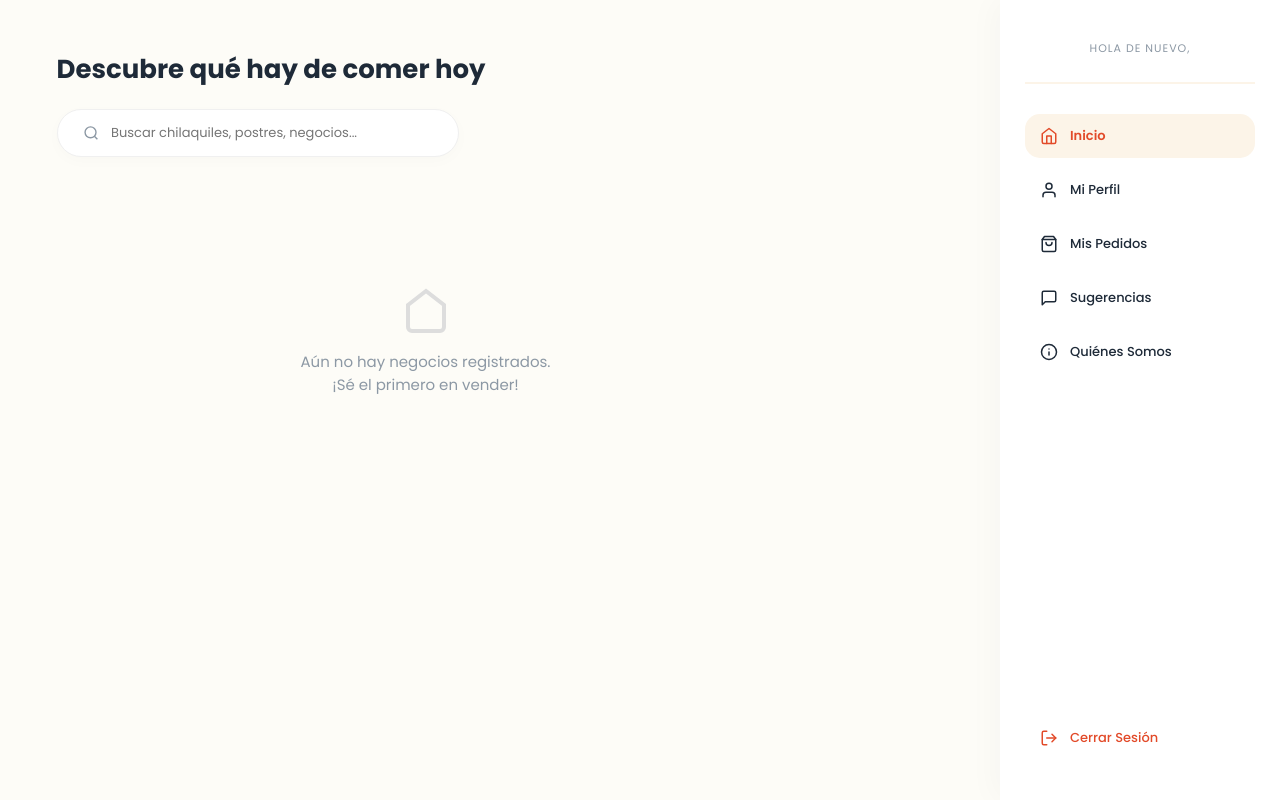
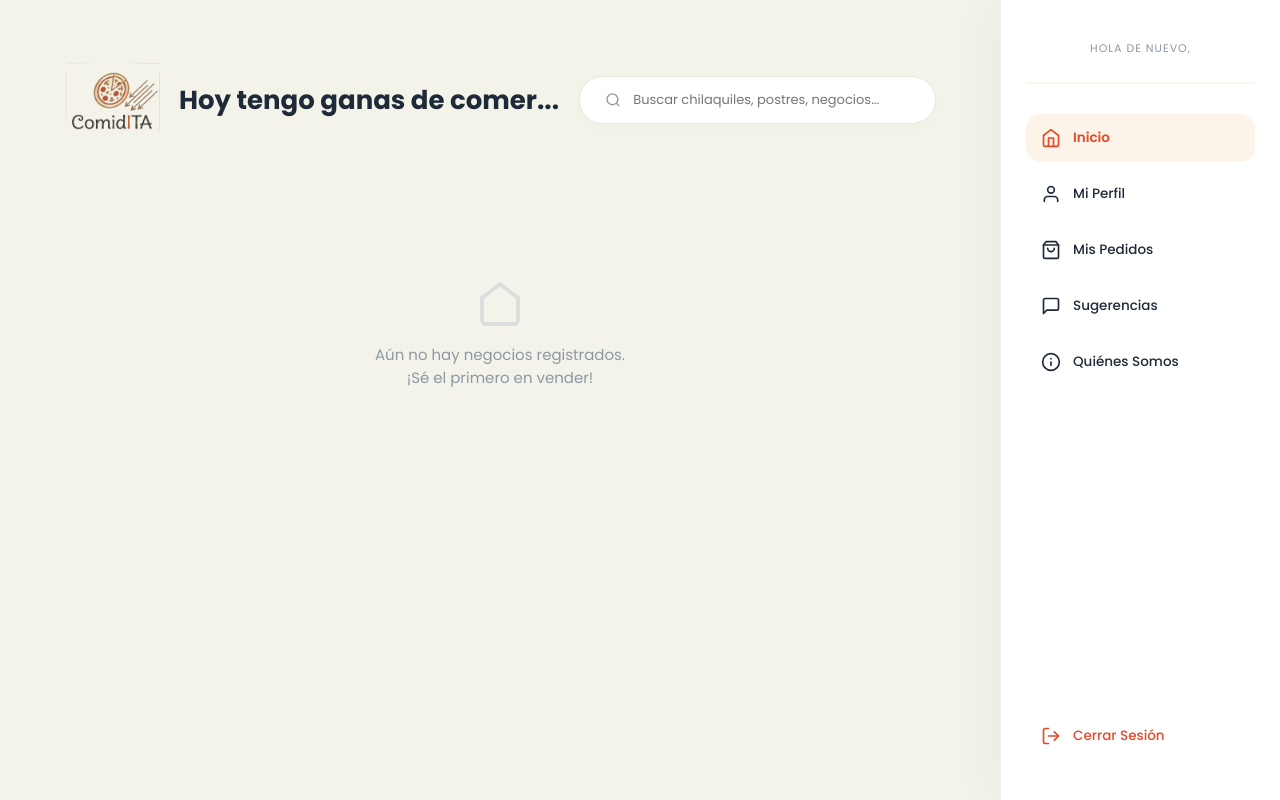
Before and after one commit to alexisrtp/ComidITA, a Django app: page /inicio/ in a window 1280 px wide. Run offline with Django 5.2, Linux system fonts and the light colour scheme; data that the repository does not hold is empty.

Commit message:
Se agregó el registro de usuarios, mejoras de diseño clientes

```diff
--- a/directorio/templates/inicio_cliente.html
+++ b/directorio/templates/inicio_cliente.html
@@ -8,13 +8,14 @@
     <link href="https://fonts.googleapis.com/css2?family=Poppins:wght@400;500;600;700&display=swap" rel="stylesheet">
     <style>
         :root {
-            --bg-main: #FDFCF7;
+            /* Se oscureció el fondo para crear contraste y profundidad */
+            --bg-main: #F4F3EA;
             --brand-light: #fcf4e8;
             --white: #FFFFFF;
             --text-dark: #1E2A38;
             --text-muted: #8C98A4;
             --accent-red: #E24A29;
-            --shadow-soft: -5px 0 30px rgba(30, 42, 56, 0.03);
+            --accent-hover: #C93E20;
             --sidebar-width: 280px;
         }
 
@@ -26,25 +27,39 @@
             color: var(--text-dark);
             min-height: 100vh;
             overflow-x: hidden;
-            display: flex; /* Estructura principal en Flexbox */
+            display: flex;
         }
 
         /* --- CONTENEDOR PRINCIPAL --- */
         .main-content {
             flex-grow: 1;
-            margin-right: var(--sidebar-width); /* Respeta el espacio del menú */
+            margin-right: var(--sidebar-width);
             padding: 50px 5%;
             box-sizing: border-box;
             min-height: 100vh;
         }
 
+        /* --- CABECERA Y BUSCADOR --- */
         .header-section {
             display: flex;
             justify-content: space-between;
             align-items: center;
             margin-bottom: 50px;
-            flex-wrap: wrap; /* Para pantallas más pequeñas */
             gap: 20px;
+        }
+
+        .title-container {
+            display: flex;
+            align-items: center;
+            gap: 15px;
+            flex-shrink: 0;
+        }
+
+        .header-logo {
+            width: 100px; /* Tamaño equilibrado */
+            height: 100px;
+            object-fit: contain;
+            mix-blend-mode: multiply; /* Funde el fondo blanco */
         }
 
         .header-section h1 {
@@ -53,17 +68,22 @@
             margin: 0;
         }
 
-        /* Barra de Búsqueda Minimalista */
         .search-bar {
             background: var(--white);
             border-radius: 50px;
             padding: 12px 25px;
             display: flex;
             align-items: center;
-            width: 350px;
-            max-width: 100%;
+            width: 500px;
+            max-width: 45%;
             box-shadow: 0 4px 15px rgba(0,0,0,0.02);
-            border: 1px solid #f0f0f0;
+            border: 1px solid #EAE8DF; /* Borde muy sutil */
+            transition: box-shadow 0.3s, border-color 0.3s;
+        }
+
+        .search-bar:focus-within, .search-bar:hover {
+            box-shadow: 0 8px 25px rgba(0,0,0,0.05);
+            border-color: #DCD8C8;
         }
 
         .search-bar input {
@@ -77,51 +97,75 @@
             background: transparent;
         }
 
-        /* --- GRID DE NEGOCIOS --- */
+        /* --- GRID DE NEGOCIOS (HCI: Appetite Appeal) --- */
         .negocios-grid {
             display: grid;
-            grid-template-columns: repeat(auto-fill, minmax(300px, 1fr));
-            gap: 30px;
+            grid-template-columns: repeat(auto-fill, minmax(320px, 1fr));
+            gap: 35px;
         }
 
         .negocio-card {
             background: var(--white);
-            border-radius: 25px;
-            padding: 25px;
-            box-shadow: 0 4px 15px rgba(0,0,0,0.02);
+            border-radius: 20px;
+            box-shadow: 0 10px 30px rgba(0,0,0,0.04);
             transition: transform 0.3s ease, box-shadow 0.3s ease;
             position: relative;
             cursor: pointer;
-            border: 2px solid transparent;
+            border: 1px solid transparent;
+            display: flex;
+            flex-direction: column;
+            overflow: hidden; /* Mantiene la imagen dentro del borde redondo */
         }
 
         .negocio-card:hover {
-            transform: translateY(-5px);
-            box-shadow: 0 15px 35px rgba(226, 74, 41, 0.08);
-            border-color: var(--brand-light);
+            transform: translateY(-8px);
+            box-shadow: 0 20px 40px rgba(226, 74, 41, 0.12);
+        }
+
+        /* Nueva Portada de la Tarjeta */
+        .card-cover {
+            height: 140px;
+            width: 100%;
+            background-color: var(--brand-light);
+            /* Imagen de comida por defecto temporal */
+            background-image: url('https://images.unsplash.com/photo-1504674900247-0877df9cc836?q=80&w=600&auto=format&fit=crop');
+            background-size: cover;
+            background-position: center;
+        }
+
+        .card-body {
+            padding: 0 25px 25px 25px;
+            display: flex;
+            flex-direction: column;
+            flex-grow: 1;
         }
 
         .card-header {
             display: flex;
-            align-items: center;
-            gap: 15px;
+            justify-content: space-between;
+            align-items: flex-end;
             margin-bottom: 15px;
         }
 
+        /* Logo flotante sobre la imagen */
         .negocio-logo {
-            width: 60px;
-            height: 60px;
-            background-color: var(--brand-light);
+            width: 65px;
+            height: 65px;
+            background-color: var(--white);
             border-radius: 15px;
             display: flex;
             justify-content: center;
             align-items: center;
-            font-size: 24px;
+            font-size: 30px;
+            margin-top: -30px; /* Lo sube a la mitad de la imagen */
+            box-shadow: 0 5px 15px rgba(0,0,0,0.08);
+            border: 3px solid var(--white);
+            z-index: 2;
         }
 
         .negocio-info h3 {
-            margin: 0 0 4px 0;
-            font-size: 17px;
+            margin: 15px 0 5px 0;
+            font-size: 18px;
             font-weight: 700;
         }
 
@@ -190,12 +236,14 @@
             width: var(--sidebar-width);
             height: 100vh;
             background: var(--white);
-            box-shadow: var(--shadow-soft);
+            /* Sombra hacia la izquierda para dar profundidad real */
+            box-shadow: -10px 0 40px rgba(30, 42, 56, 0.04);
             padding: 40px 25px;
             display: flex;
             flex-direction: column;
             box-sizing: border-box;
             z-index: 100;
+            border-left: 1px solid #F0F0F0;
         }
 
         .user-greeting {
@@ -203,6 +251,8 @@
             margin-bottom: 30px;
             padding-bottom: 20px;
             border-bottom: 2px solid var(--brand-light);
+            /* Evitar que correos largos rompan el diseño */
+            overflow: hidden;
         }
 
         .user-greeting p {
@@ -217,32 +267,34 @@
             margin: 5px 0 0 0;
             font-size: 16px;
             color: var(--text-dark);
-            word-wrap: break-word; /* Clave para correos muy largos */
+            white-space: nowrap;
+            overflow: hidden;
+            text-overflow: ellipsis; /* Pone "..." si no cabe */
         }
 
         .menu-links {
             display: flex;
             flex-direction: column;
-            gap: 10px;
-            flex-grow: 1; /* Permite empujar el botón de cerrar sesión abajo */
+            gap: 8px;
+            flex-grow: 1;
         }
 
         .menu-item {
             display: flex;
             align-items: center;
             gap: 12px;
-            padding: 12px 15px;
+            padding: 14px 15px;
             border-radius: 15px;
             color: var(--text-dark);
             text-decoration: none;
             font-weight: 500;
-            font-size: 13px;
+            font-size: 13.5px;
             transition: background 0.2s, color 0.2s;
         }
 
         .menu-item svg {
-            width: 18px;
-            height: 18px;
+            width: 20px;
+            height: 20px;
             stroke: var(--text-dark);
             transition: stroke 0.2s;
         }
@@ -265,18 +317,16 @@
             stroke: var(--accent-red);
         }
 
-        /* Botón de Cerrar Sesión */
         .logout-btn {
-            margin-top: auto; /* Lo empuja hasta abajo */
+            margin-top: auto;
             color: var(--accent-red);
         }
         .logout-btn svg {
             stroke: var(--accent-red);
         }
         .logout-btn:hover {
-            background-color: #FFF0ED; /* Un rojo muy clarito */
+            background-color: #FFF0ED;
         }
-
     </style>
 </head>
 <body>
@@ -285,12 +335,16 @@
     <main class="main-content">
 
         <div class="header-section">
-            <h1>Descubre qué hay de comer hoy</h1>
+            <div class="title-container">
+                <img src="{% static 'logo1.png' %}" alt="Logo" class="header-logo" onerror="this.style.display='none'">
+                <h1>Hoy tengo ganas de comer...</h1>
+            </div>
 
-            <div class="search-bar">
+            <form class="search-bar" method="GET" action="{% url 'inicio_cliente' %}">
                 <svg width="18" height="18" viewBox="0 0 24 24" fill="none" stroke="var(--text-muted)" stroke-width="2"><circle cx="11" cy="11" r="8"></circle><line x1="21" y1="21" x2="16.65" y2="16.65"></line></svg>
-                <input type="text" placeholder="Buscar chilaquiles, postres, negocios...">
-            </div>
+                <input type="text" name="q" placeholder="Buscar chilaquiles, postres, negocios..." value="{{ query }}">
+                <button type="submit" style="display: none;"></button>
+            </form>
         </div>
 
         <!-- Contenedor de Negocios -->
--- a/directorio/templates/registro.html
+++ b/directorio/templates/registro.html
@@ -102,7 +102,7 @@
             <div class="brand-header">Únete a la red del Instituto</div>
             <div class="image-container">
                 <div class="circle-bg"></div>
-                <img src="{% static 'logo.jpg' %}" alt="ComidITA Logo" class="main-logo" onerror="this.style.display='none'">
+                <img src="{% static 'logo1.png' %}" alt="ComidITA Logo" class="main-logo" onerror="this.style.display='none'">
             </div>
             <div class="left-footer">
                 <h3>ComidITA</h3>
@@ -147,11 +147,11 @@
                     <div class="account-type">
                         <label class="type-option selected" id="lbl-cliente">
                             <input type="radio" name="tipo_cuenta" value="cliente" checked onchange="toggleNegocio(this.value)">
-                            🍔 Soy Cliente
+                            Soy estudiante
                         </label>
                         <label class="type-option" id="lbl-emprendedor">
                             <input type="radio" name="tipo_cuenta" value="emprendedor" onchange="toggleNegocio(this.value)">
-                            🏪 Soy Emprendedor
+                            Soy emprendedor
                         </label>
                     </div>
 
--- a/directorio/views.py
+++ b/directorio/views.py
@@ -3,6 +3,7 @@ from django.contrib.auth import authenticate, login, logout
 from django.contrib import messages
 from .models import Negocio
 from django.contrib.auth.models import User
+from django.db.models import Q
 
 
 def login_vista(request):
@@ -35,11 +36,25 @@ def logout_view(request):
 
 # --- NUEVA VISTA PARA EL CLIENTE ---
 def inicio_cliente_view(request):
-    # Extraemos todos los negocios registrados en MySQL para mostrarlos en la pantalla
-    negocios = Negocio.objects.all()
+    # 1. Capturamos lo que el usuario escribió en la barra de búsqueda
+    query = request.GET.get('q', '')
 
-    # Enviamos los datos al HTML
-    return render(request, 'inicio_cliente.html', {'negocios': negocios})
+    # 2. Si el usuario escribió algo, filtramos la base de datos
+    if query:
+        # Buscamos en el nombre OR (|) en la descripción del negocio
+        negocios = Negocio.objects.filter(
+            Q(nombre__icontains=query) |
+            Q(descripcion__icontains=query)
+        ).distinct()
+    else:
+        # Si la barra está vacía, mostramos todos los negocios
+        negocios = Negocio.objects.all()
+
+    # Enviamos los negocios y la palabra buscada al HTML
+    return render(request, 'inicio_cliente.html', {
+        'negocios': negocios,
+        'query': query
+    })
 
 
 def registro_view(request):
```
Also changed, not shown: other parts of directorio/templates/inicio_cliente.html (+19 -12 lines). Lines whose indentation alone changed are shown as unchanged.
